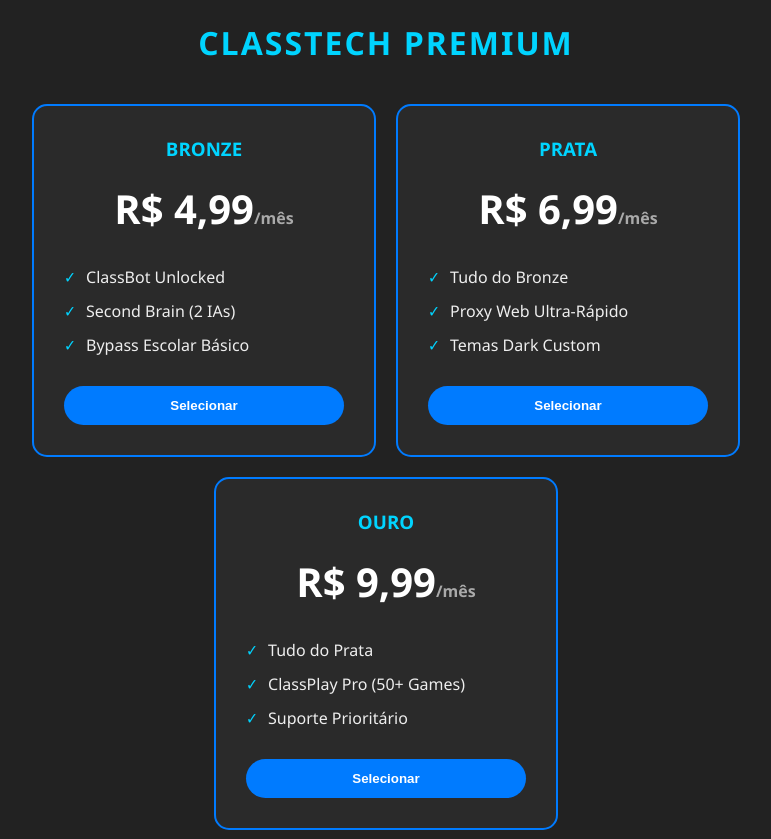
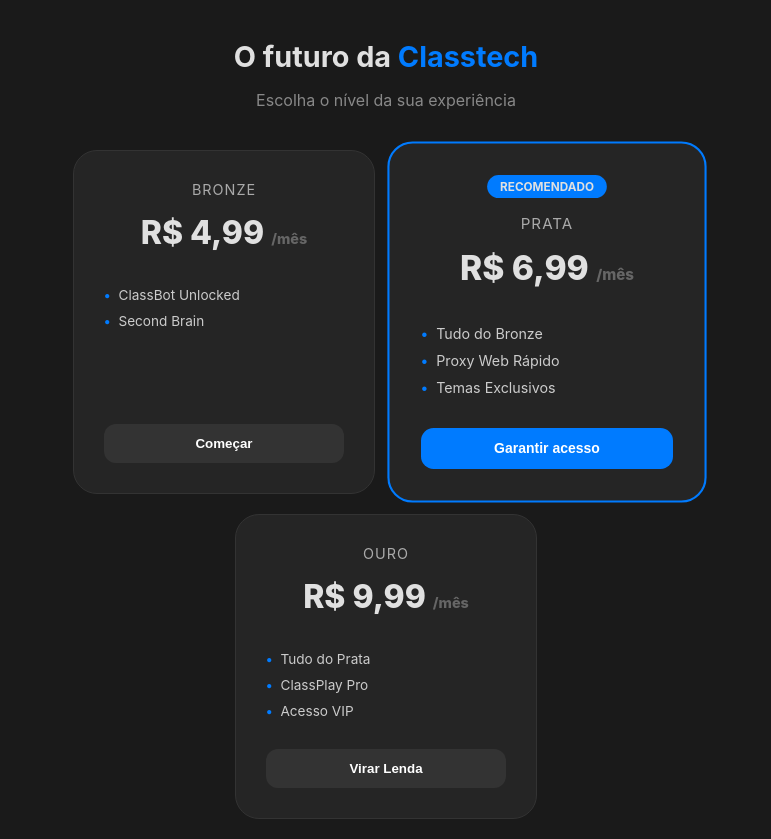
Before and after one commit to nickMzBR/Classtech, a plain HTML site: page index.html in a window 1280 px wide. Shown: the whole page, without its empty margins (254-1025 px from the left). Drawn offline with Linux system fonts and the light colour scheme.

Commit message:
Atualizar o index.html

```diff
--- a/index.html
+++ b/index.html
@@ -3,183 +3,200 @@
 <head>
     <meta charset="UTF-8">
     <meta name="viewport" content="width=device-width, initial-scale=1.0">
-    <title>Classtech - Upgrade</title>
+    <title>Classtech - Evolua seu setup</title>
     <style>
         :root {
-            --bg-dark: #222;
-            --card-bg: #2a2a2a;
-            --accent-blue: #007bff;
-            --vibrant-blue: #00d4ff;
-            --text-main: #ffffff;
-            --text-dim: #aaa;
+            --bg: #1a1a1a;
+            --card: #252525;
+            --blue: #007bff;
+            --blue-glow: rgba(0, 123, 255, 0.4);
+            --text: #e0e0e0;
         }
 
         body {
-            background-color: var(--bg-dark);
-            color: var(--text-main);
-            font-family: 'Segoe UI', Tahoma, Geneva, Verdana, sans-serif;
-            margin: 0;
+            background-color: var(--bg);
+            color: var(--text);
+            font-family: 'Inter', system-ui, -apple-system, sans-serif;
             display: flex;
             justify-content: center;
             align-items: center;
             min-height: 100vh;
+            margin: 0;
         }
 
-        .container { width: 90%; max-width: 1000px; text-align: center; }
+        .wrapper {
+            max-width: 900px;
+            padding: 20px;
+            text-align: center;
+        }
 
-        h1 { margin-bottom: 40px; color: var(--vibrant-blue); text-transform: uppercase; letter-spacing: 2px; }
+        header h1 { font-size: 1.8rem; margin-bottom: 10px; }
+        header p { color: #888; margin-bottom: 40px; }
 
-        /* Grade de Planos */
-        .plans-grid {
+        .pricing-row {
             display: flex;
+            gap: 20px;
             justify-content: center;
-            gap: 20px;
             flex-wrap: wrap;
         }
 
-        .card {
-            background: var(--card-bg);
-            border: 2px solid var(--accent-blue);
-            border-radius: 15px;
+        .plan-card {
+            background: var(--card);
+            border-radius: 24px; /* Mais arredondado = mais confortável */
             padding: 30px;
-            width: 280px;
-            transition: 0.3s cubic-bezier(0.175, 0.885, 0.32, 1.275);
-            position: relative;
+            width: 240px;
+            border: 1px solid #333;
+            transition: all 0.3s ease;
+            cursor: pointer;
+            display: flex;
+            flex-direction: column;
         }
 
-        .card:hover { transform: translateY(-10px); border-color: var(--vibrant-blue); box-shadow: 0 10px 30px rgba(0, 212, 255, 0.2); }
+        .plan-card:hover {
+            border-color: var(--blue);
+            transform: translateY(-5px);
+            box-shadow: 0 10px 30px var(--blue-glow);
+        }
 
-        .card h3 { color: var(--vibrant-blue); margin-top: 0; }
-        .price { font-size: 2.5rem; font-weight: bold; margin: 20px 0; }
-        .price span { font-size: 1rem; color: var(--text-dim); }
+        /* Destaque para o plano mais vendido/melhor */
+        .plan-card.popular {
+            border: 2px solid var(--blue);
+            transform: scale(1.05);
+        }
 
-        ul { list-style: none; padding: 0; text-align: left; margin: 30px 0; }
-        ul li { margin: 12px 0; color: #eee; display: flex; align-items: center; }
-        ul li::before { content: '✓'; color: var(--vibrant-blue); margin-right: 10px; font-weight: bold; }
+        .plan-badge {
+            background: var(--blue);
+            font-size: 0.7rem;
+            font-weight: bold;
+            padding: 4px 12px;
+            border-radius: 20px;
+            align-self: center;
+            margin-bottom: 15px;
+        }
 
-        .btn-select {
-            background: var(--accent-blue);
+        .plan-name { font-size: 0.9rem; text-transform: uppercase; letter-spacing: 1px; color: #aaa; }
+        .plan-price { font-size: 2rem; font-weight: 800; margin: 15px 0; }
+        .plan-price span { font-size: 0.9rem; color: #666; }
+
+        .features {
+            list-style: none;
+            padding: 0;
+            margin: 20px 0;
+            text-align: left;
+            font-size: 0.85rem;
+            flex-grow: 1;
+        }
+
+        .features li { margin-bottom: 10px; color: #ccc; }
+        .features li::before { content: "•"; color: var(--blue); margin-right: 8px; font-weight: bold; }
+
+        .btn-buy {
+            background: #333;
             color: white;
             border: none;
-            padding: 12px 30px;
-            border-radius: 25px;
+            padding: 12px;
+            border-radius: 12px;
+            font-weight: bold;
             cursor: pointer;
-            width: 100%;
-            font-weight: bold;
             transition: 0.3s;
         }
 
-        .btn-select:hover { background: var(--vibrant-blue); transform: scale(1.05); }
-
-        /* Tela de Pagamento (Escondida Inicialmente) */
-        #payment-screen {
-            display: none;
-            background: var(--card-bg);
-            padding: 40px;
-            border-radius: 20px;
-            border: 2px solid var(--vibrant-blue);
-            width: 400px;
-            margin: 0 auto;
+        .plan-card:hover .btn-buy, .popular .btn-buy {
+            background: var(--blue);
         }
 
-        .payment-info { text-align: left; margin-bottom: 20px; }
-        .input-group { margin-bottom: 15px; text-align: left; }
-        input {
-            width: 100%;
-            padding: 12px;
-            margin-top: 5px;
-            background: #333;
-            border: 1px solid #444;
-            color: white;
-            border-radius: 8px;
-            box-sizing: border-box;
+        /* Minimal Payment Overlay */
+        #pay-modal {
+            display: none;
+            position: fixed;
+            top: 50%; left: 50%;
+            transform: translate(-50%, -50%);
+            background: #fff;
+            color: #000;
+            padding: 30px;
+            border-radius: 30px;
+            width: 320px;
+            text-align: center;
+            z-index: 100;
         }
 
-        .qr-placeholder {
-            background: white;
-            width: 150px;
-            height: 150px;
-            margin: 20px auto;
-            border-radius: 10px;
-            display: flex;
-            align-items: center;
-            justify-content: center;
-            color: black;
-            font-weight: bold;
+        .blur-bg {
+            display: none;
+            position: fixed;
+            inset: 0;
+            background: rgba(0,0,0,0.8);
+            backdrop-filter: blur(5px);
+            z-index: 99;
         }
     </style>
 </head>
 <body>
 
-    <div class="container" id="main-container">
-        <h1>Classtech Premium</h1>
+    <div class="wrapper">
+        <header>
+            <h1>O futuro da <span style="color:var(--blue)">Classtech</span></h1>
+            <p>Escolha o nível da sua experiência</p>
+        </header>
 
-        <div class="plans-grid" id="plans-grid">
-            <div class="card">
-                <h3>BRONZE</h3>
-                <p class="price">R$ 4,99<span>/mês</span></p>
-                <ul>
+        <div class="pricing-row">
+            <div class="plan-card" onclick="showPay('Bronze', '4,99')">
+                <span class="plan-name">Bronze</span>
+                <div class="plan-price">R$ 4,99 <span>/mês</span></div>
+                <ul class="features">
                     <li>ClassBot Unlocked</li>
-                    <li>Second Brain (2 IAs)</li>
-                    <li>Bypass Escolar Básico</li>
+                    <li>Second Brain</li>
                 </ul>
-                <button class="btn-select" onclick="openPayment('BRONZE', '4,99')">Selecionar</button>
+                <button class="btn-buy">Começar</button>
             </div>
 
-            <div class="card">
-                <h3>PRATA</h3>
-                <p class="price">R$ 6,99<span>/mês</span></p>
-                <ul>
+            <div class="plan-card popular" onclick="showPay('Prata', '6,99')">
+                <span class="plan-badge">RECOMENDADO</span>
+                <span class="plan-name">Prata</span>
+                <div class="plan-price">R$ 6,99 <span>/mês</span></div>
+                <ul class="features">
                     <li>Tudo do Bronze</li>
-                    <li>Proxy Web Ultra-Rápido</li>
-                    <li>Temas Dark Custom</li>
+                    <li>Proxy Web Rápido</li>
+                    <li>Temas Exclusivos</li>
                 </ul>
-                <button class="btn-select" onclick="openPayment('PRATA', '6,99')">Selecionar</button>
+                <button class="btn-buy">Garantir acesso</button>
             </div>
 
-            <div class="card">
-                <h3>OURO</h3>
-                <p class="price">R$ 9,99<span>/mês</span></p>
-                <ul>
+            <div class="plan-card" onclick="showPay('Ouro', '9,99')">
+                <span class="plan-name">Ouro</span>
+                <div class="plan-price">R$ 9,99 <span>/mês</span></div>
+                <ul class="features">
                     <li>Tudo do Prata</li>
-                    <li>ClassPlay Pro (50+ Games)</li>
-                    <li>Suporte Prioritário</li>
+                    <li>ClassPlay Pro</li>
+                    <li>Acesso VIP</li>
                 </ul>
-                <button class="btn-select" onclick="openPayment('OURO', '9,99')">Selecionar</button>
+                <button class="btn-buy">Virar Lenda</button>
             </div>
-        </div>
-
-        <div id="payment-screen">
-            <h2 id="selected-plan-name">Plano</h2>
-            <div class="payment-info">
-                <p>Valor a pagar: <strong id="selected-price">R$ 0,00</strong></p>
-            </div>
-
-            <div class="input-group">
-                <label>E-mail do ClassHub</label>
-                <input type="email" placeholder="seuemail@exemplo.com">
-            </div>
-
-            <div class="qr-placeholder">PIX QR CODE</div>
-            <p style="font-size: 0.8rem; color: #888;">Escaneie o código acima para ativar sua conta na Classtech.</p>
-
-            <button class="btn-select" onclick="backToPlans()" style="background: transparent; border: 1px solid #555; margin-top: 10px;">Voltar</button>
         </div>
     </div>
 
+    <div class="blur-bg" id="blur" onclick="closePay()"></div>
+    <div id="pay-modal">
+        <h3 id="m-title"></h3>
+        <p id="m-price" style="font-weight: bold; font-size: 1.2rem;"></p>
+        <div style="background:#eee; height: 200px; border-radius: 20px; display: flex; align-items: center; justify-content: center; margin: 20px 0;">
+            <span style="color:#aaa">QR CODE PIX</span>
+        </div>
+        <p style="font-size: 0.7rem; color: #666;">Seu acesso será liberado após a confirmação.</p>
+        <button onclick="closePay()" style="border:none; background:none; color: #888; cursor:pointer;">Cancelar</button>
+    </div>
+
     <script>
-        function openPayment(plan, price) {
-            document.getElementById('plans-grid').style.display = 'none';
-            document.getElementById('payment-screen').style.display = 'block';
-            document.getElementById('selected-plan-name').innerText = 'Upgrade: ' + plan;
-            document.getElementById('selected-price').innerText = 'R$ ' + price;
+        function showPay(name, price) {
+            document.getElementById('m-title').innerText = 'Plano ' + name;
+            document.getElementById('m-price').innerText = 'R$ ' + price;
+            document.getElementById('pay-modal').style.display = 'block';
+            document.getElementById('blur').style.display = 'block';
         }
 
-        function backToPlans() {
-            document.getElementById('plans-grid').style.display = 'flex';
-            document.getElementById('payment-screen').style.display = 'none';
+        function closePay() {
+            document.getElementById('pay-modal').style.display = 'none';
+            document.getElementById('blur').style.display = 'none';
         }
     </script>
-
 </body>
 </html>
```
